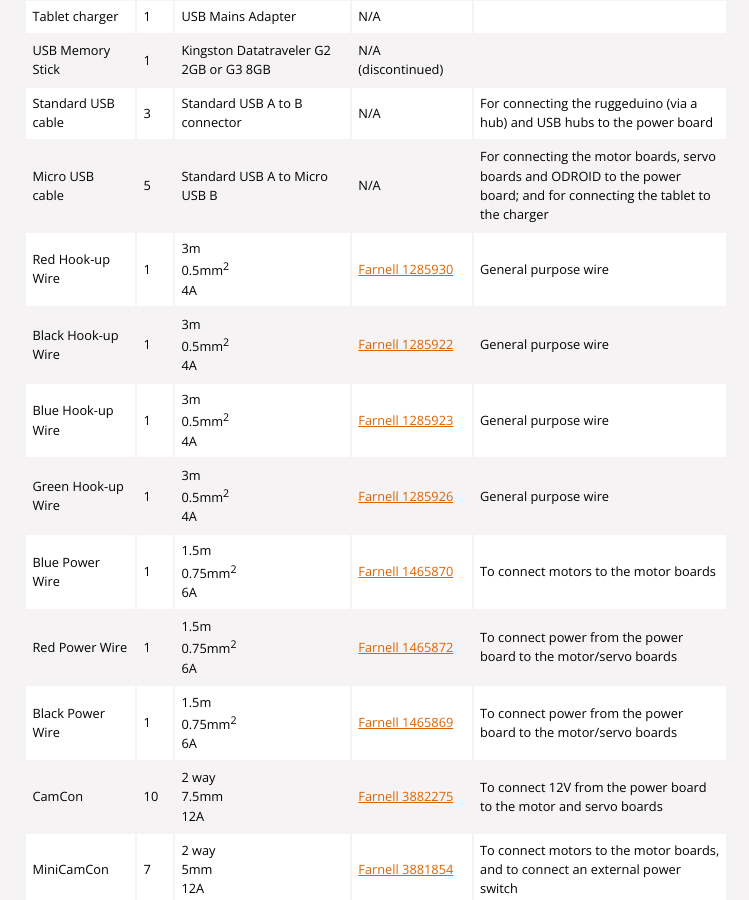
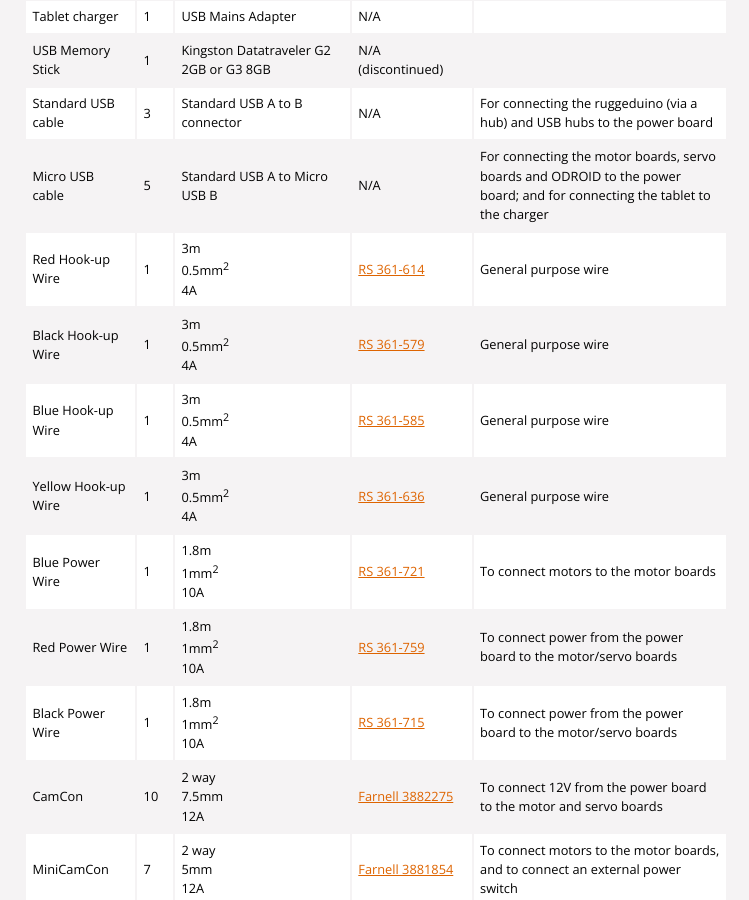
Before and after one commit to srobo/docs, a Jekyll site: the page built from kit/index.md, in a window 1280 px wide and 900 px high, scrolled down 1055 px. Shown: the whole window, without its empty margins (384-1133 px from the left). Built offline with Jekyll 4.4.1, drawn with Linux system fonts in a browser that asks for light colours; nearby versions of some CDN libraries; comment, search, counter and statistics services are not loaded.

Commit message:
Update kit contents table with new wire

```diff
--- a/kit/index.md
+++ b/kit/index.md
@@ -41,13 +41,13 @@ As well as the aforementioned boards the kit also contains the following items.
 | USB Memory Stick       | 1   | Kingston Datatraveler G2 2GB or G3 8GB                                | N/A (discontinued)                          |
 | Standard USB cable     | 3   | Standard USB A to B connector                                         | N/A                                         | For connecting the ruggeduino (via a hub) and USB hubs to the power board
 | Micro USB cable        | 5   | Standard USB A to Micro USB B                                         | N/A                                         | For connecting the motor boards, servo boards and ODROID to the power board; and for connecting the tablet to the charger
-| Red Hook-up Wire       | 1   | 3m<br />0.5mm<sup>2</sup><br />4A                                     | [Farnell 1285930][F-1285930]                | General purpose wire
-| Black Hook-up Wire     | 1   | 3m<br />0.5mm<sup>2</sup><br />4A                                     | [Farnell 1285922][F-1285922]                | General purpose wire
-| Blue Hook-up Wire      | 1   | 3m<br />0.5mm<sup>2</sup><br />4A                                     | [Farnell 1285923][F-1285923]                | General purpose wire
-| Green Hook-up Wire     | 1   | 3m<br />0.5mm<sup>2</sup><br />4A                                     | [Farnell 1285926][F-1285926]                | General purpose wire
-| Blue Power Wire        | 1   | 1.5m<br />0.75mm<sup>2</sup><br />6A                                  | [Farnell 1465870][F-1465870]                | To connect motors to the motor boards
-| Red Power Wire         | 1   | 1.5m<br />0.75mm<sup>2</sup><br />6A                                  | [Farnell 1465872][F-1465872]                | To connect power from the power board to the motor/servo boards
-| Black Power Wire       | 1   | 1.5m<br />0.75mm<sup>2</sup><br />6A                                  | [Farnell 1465869][F-1465869]                | To connect power from the power board to the motor/servo boards
+| Red Hook-up Wire       | 1   | 3m<br />0.5mm<sup>2</sup><br />4A                                     | [RS 361-614][RS-361-614]                    | General purpose wire
+| Black Hook-up Wire     | 1   | 3m<br />0.5mm<sup>2</sup><br />4A                                     | [RS 361-579][RS-361-579]                    | General purpose wire
+| Blue Hook-up Wire      | 1   | 3m<br />0.5mm<sup>2</sup><br />4A                                     | [RS 361-585][RS-361-585]                    | General purpose wire
+| Yellow Hook-up Wire    | 1   | 3m<br />0.5mm<sup>2</sup><br />4A                                     | [RS 361-636][RS-361-636]                    | General purpose wire
+| Blue Power Wire        | 1   | 1.8m<br />1mm<sup>2</sup><br />10A                                    | [RS 361-721][RS-361-721]                    | To connect motors to the motor boards
+| Red Power Wire         | 1   | 1.8m<br />1mm<sup>2</sup><br />10A                                    | [RS 361-759][RS-361-759]                    | To connect power from the power board to the motor/servo boards
+| Black Power Wire       | 1   | 1.8m<br />1mm<sup>2</sup><br />10A                                    | [RS 361-715][RS-361-715]                    | To connect power from the power board to the motor/servo boards
 | CamCon                 | 10  | 2 way<br />7.5mm<br />12A                                             | [Farnell 3882275][F-3882275]                | To connect 12V from the power board to the motor and servo boards
 | MiniCamCon             | 7   | 2 way<br />5mm<br />12A                                               | [Farnell 3881854][F-3881854]                | To connect motors to the motor boards, and to connect an external power switch
 | MicroCamCon            | 1   | 2 way<br />3.81mm<br />12A                                            | [Farnell 1717047][F-1717047]                | To connect a 5V component to the power board or to connect an external start button
@@ -59,17 +59,17 @@ As well as the aforementioned boards the kit also contains the following items.
 
 [ST7202USBGB]: http://uk.startech.com/Cards-Adapters/USB-2/Hub/7-Port-USB-20-Hub-UK~ST7202USBGB
 [TL-WN823N]: http://www.tp-link.com/en/products/details/?model=TL-WN823N
-[F-1285930]: http://www.xgoat.com/p/farnell/1285930
-[F-1285922]: http://www.xgoat.com/p/farnell/1285922
-[F-1285923]: http://www.xgoat.com/p/farnell/1285923
-[F-1285926]: http://www.xgoat.com/p/farnell/1285926
-[F-1465870]: http://www.xgoat.com/p/farnell/1465870
-[F-1465872]: http://www.xgoat.com/p/farnell/1465872
-[F-1465869]: http://www.xgoat.com/p/farnell/1465869
 [F-3882275]: http://www.xgoat.com/p/farnell/3882275
 [F-3881854]: http://www.xgoat.com/p/farnell/3881854
 [F-1717047]: http://www.xgoat.com/p/farnell/1717047
 [F-2103271]: http://www.xgoat.com/p/farnell/2103271
+[RS-361-715]: http://www.xgoat.com/p/rs/361-715
+[RS-361-759]: http://www.xgoat.com/p/rs/361-759
+[RS-361-721]: http://www.xgoat.com/p/rs/361-721
+[RS-361-579]: http://www.xgoat.com/p/rs/361-579
+[RS-361-614]: http://www.xgoat.com/p/rs/361-614
+[RS-361-585]: http://www.xgoat.com/p/rs/361-585
+[RS-361-636]: http://www.xgoat.com/p/rs/361-636
 [EB-230435]: http://www.ebuyer.com/230435-logitech-c270-hd-webcam-720p-hd-video-960-000582
 [G138960965859]: http://www.hardkernel.com/main/products/prdt_info.php?g_code=G138960965859
 [0000153]: http://www.modelsport.co.uk/overlander-lipo-safe-sack/rc-car-products/38313
```
